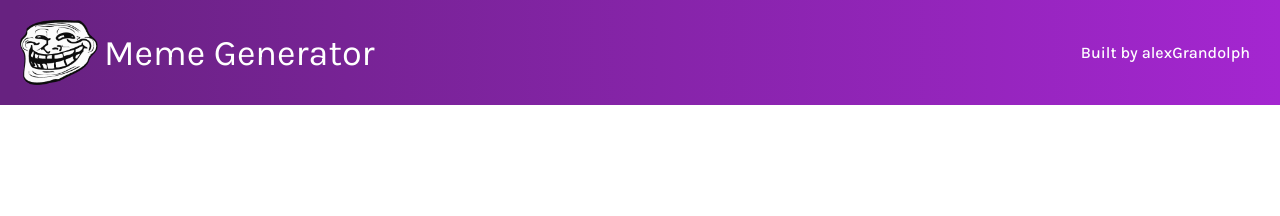
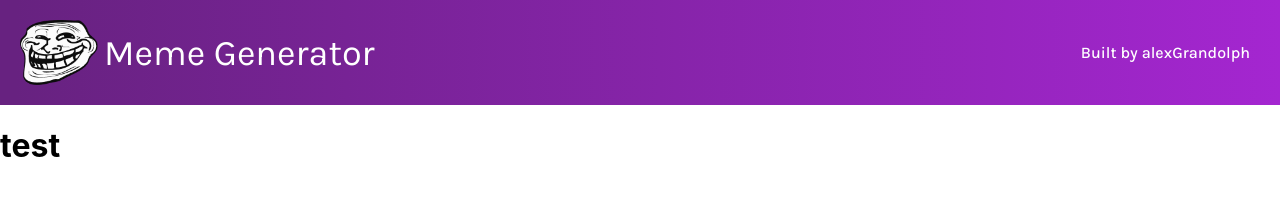
Before and after one commit to alexGrandolph/react-meme-generator, a React (Create React App) app: page / in a window 1280 px wide. Shown: the top 216 px of the page. Built offline with nearby package versions, Linux system fonts and the light colour scheme.

Commit message:
feat: add boiler plate and import for Meme componenet:

```diff
--- a/src/App.js
+++ b/src/App.js
@@ -1,12 +1,14 @@
 
 import './App.css';
 import Header from './components/Header.js';
+import Meme from './components/Meme.js';
 
 
 function App() {
   return (
     <div className="App">
       <Header />
+      <Meme />
     </div>
   );
 }
--- /dev/null
+++ b/src/components/Meme.js
@@ -0,0 +1,8 @@
+
+
+function Meme() {
+  return (
+    <h1>test</h1>
+  )
+}
+export default Meme
```
